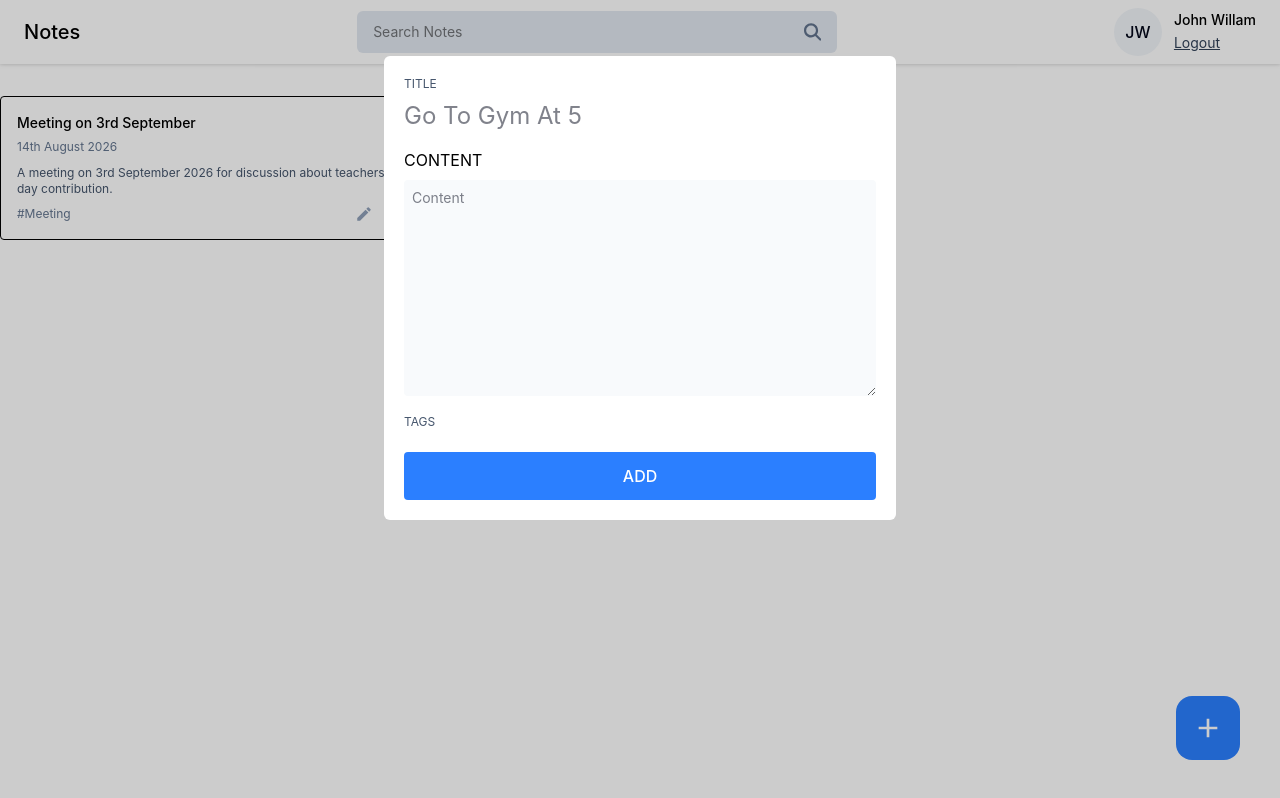
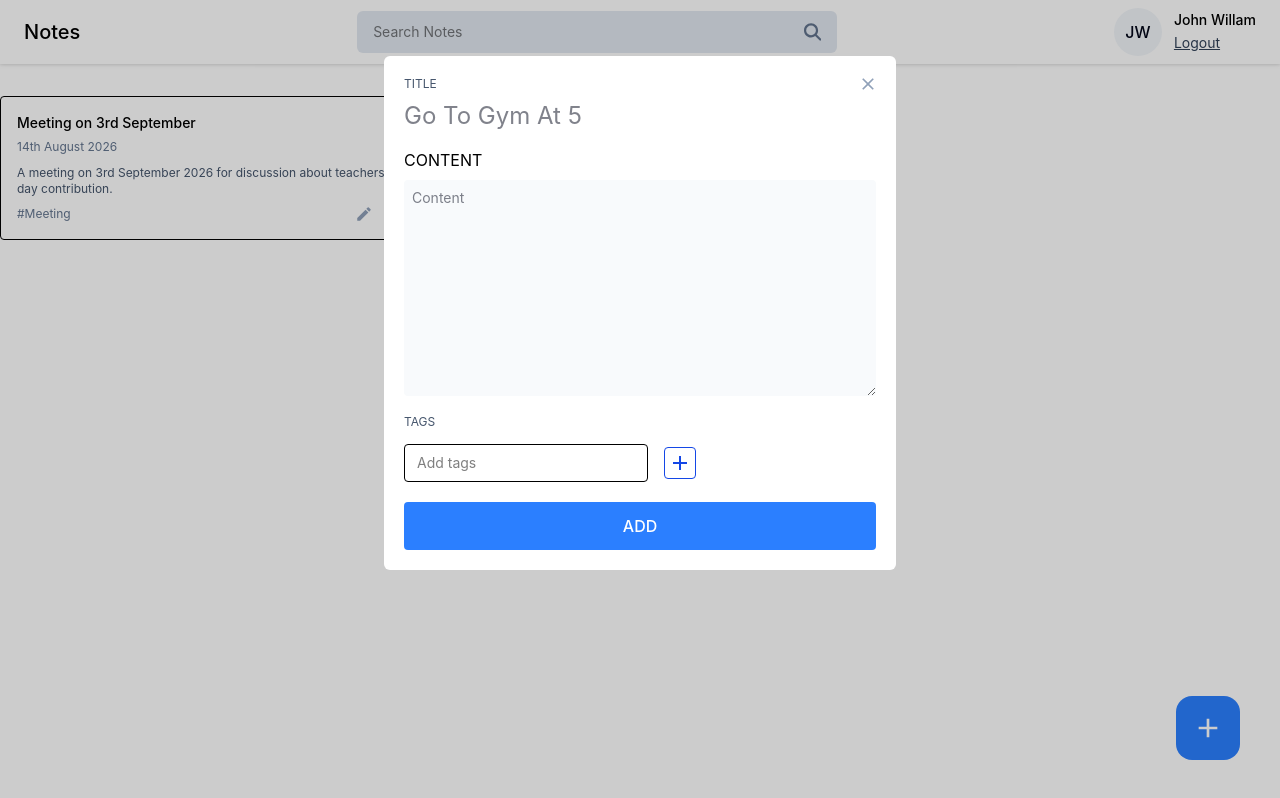
Before and after one commit to rishabhshailendrapatel-ui/NoteSphere, a React app in the folder frontend/: page / in a window 1280 px wide. Both pictures are taken after a click on the button 1208 px from the left and 728 px from the top of the page. Built offline with nearby package versions, Linux system fonts and the light colour scheme; the HTML template or start-up script is replaced by a standard one.

Commit message:
feat (notes): add TagInput component in Add/Edit Note modal

```diff
--- /dev/null
+++ b/frontend/src/components/Input/TagInput.jsx
@@ -0,0 +1,67 @@
+import React, { useState } from "react";
+import { MdAdd, MdClose } from "react-icons/md";
+
+const TagInput = ({ tags, setTags }) => {
+  const [inputValue, setInputValue] = useState("");
+
+  const handleInputChange = (e) => {
+    setInputValue(e.target.value);
+  };
+
+  const addNewTag = () => {
+    if (inputValue.trim() !== "") {
+      setTags([...tags, inputValue.trim()]);
+      setInputValue("");
+    }
+  };
+
+  const handleKeyDown = (e) => {
+    if (e.key === "Enter") {
+      addNewTag();
+    }
+  };
+
+  const handleRemoveTag = (tagToRemove) => {
+    setTags(tags.filter((tag) => tag !== tagToRemove));
+  };
+
+  return (
+    <div>
+      {tags?.length > 0 && (
+        <div className="flex items-center gap-2 flex-wrap mt-2">
+          {tags.map((tag, index) => (
+            <span key={index} className="flex items-center gap-2 text-sm text-slate-900 bg-slate-100 px-3 py-1 rounded">
+              # {tag}
+              <button
+                onClick={() => {
+                  handleRemoveTag(tag);
+                }}
+              >
+                <MdClose />
+              </button>
+            </span>
+          ))}
+        </div>
+      )}
+
+      <div className="flex items-center gap-4 mt-3">
+        <input
+          type="text"
+          value={inputValue}
+          className="text-sm bg-transparent border px-3 py-2 rounded outline-none"
+          placeholder="Add tags"
+          onChange={handleInputChange}
+          onKeyDown={handleKeyDown}
+        />
+        <button
+          className="w-8 h-8 flex items-center justify-center rounded border border-blue-700 hover:bg-blue-700 hover:text-white"
+          onClick={addNewTag}
+        >
+          <MdAdd className="text-2xl text-blue-700 hover:text-white" />
+        </button>
+      </div>
+    </div>
+  );
+};
+
+export default TagInput;
--- a/frontend/src/pages/Home/AddEditNotes.jsx
+++ b/frontend/src/pages/Home/AddEditNotes.jsx
@@ -1,14 +1,53 @@
-import React from "react";
+import React, { useState } from "react";
+import TagInput from "../../components/Input/TagInput";
+import {MdClose} from "react-icons/md";
 
-const AddEditNotes = () => {
+const AddEditNotes = ({noteData, type, onClose}) => {
+  const [title, setTitle] = useState("");
+  const [content, setContent] = useState("");
+  const [tags, setTags] = useState([]);
+
+  const [error, setError] = useState(null);
+
+  // Add Note
+  const addNewNote = async () => {}
+
+  // Edit Note
+  const editNote = async () => {}
+
+  const handleAddNote = () => {
+    if(!title){
+      setError("Please enter the title");
+      return;
+    }
+
+    if(!content){
+      setError("Please enter the content");
+      return;
+    }
+
+    setError("")
+
+    if(type === "edit"){
+      editNote()
+    }else{
+      addNewNote()
+    }
+  }
+
   return (
-    <div>
+    <div className="relative">
+      <button className= "w-10 h-10 rounded-full flex items-center justify-center absolute -top-3 -right-3 hover:bg-slate-50" onClick= {onClose} >
+        <MdClose className= "text-xl text-slate-400" />
+      </button>
       <div className="flex flex-col gap-2">
         <label className="text-xs text-slate-600">TITLE </label>
         <input
           type="text"
           className="text-2xl text-slate-950 outline-none"
           placeholder="Go To Gym At 5"
+          value={title}
+          onChange={({target}) => setTitle(target.value)}
         />
       </div>
 
@@ -19,16 +58,21 @@
           className="text-sm text-slate-950 outline-none bg-slate-50 p-2 rounded"
           placeholder="Content"
           rows={10}
+          value={content}
+          onChange={({target}) => setContent(target.value)}
         />
       </div>
 
       <div className="mt-3">
         <label className="text-xs text-slate-600">TAGS</label>
+        <TagInput tags={tags} setTags={setTags}/>
       </div>
+
+      {error && <p className="text-red-500 text-xs pt-4">{error}</p>}
 
       <button
         className="w-full items-center justify-center font-medium text-white rounded bg-blue-500 mt-5 p-3 hover:bg-blue-600"
-        onClick={() => {}}
+        onClick={() => {handleAddNote}}
       >
         ADD
       </button>
--- a/frontend/src/pages/Home/Home.jsx
+++ b/frontend/src/pages/Home/Home.jsx
@@ -50,7 +50,13 @@
       contentLabel=""
       className="w-[40%] max-h-3/4 bg-white rounded-md mx-auto mt-14 p-5 overflow-scroll"
       >
-      <AddEditNotes />
+      <AddEditNotes
+        type={openAddEditModal.type}
+        noteData={openAddEditModal.data}
+        onClose={() => {
+          setOpenAddEditModal({isShown:false, type: "add", data: null});
+        }}
+      />
       </Modal>
     </>
   );
```
